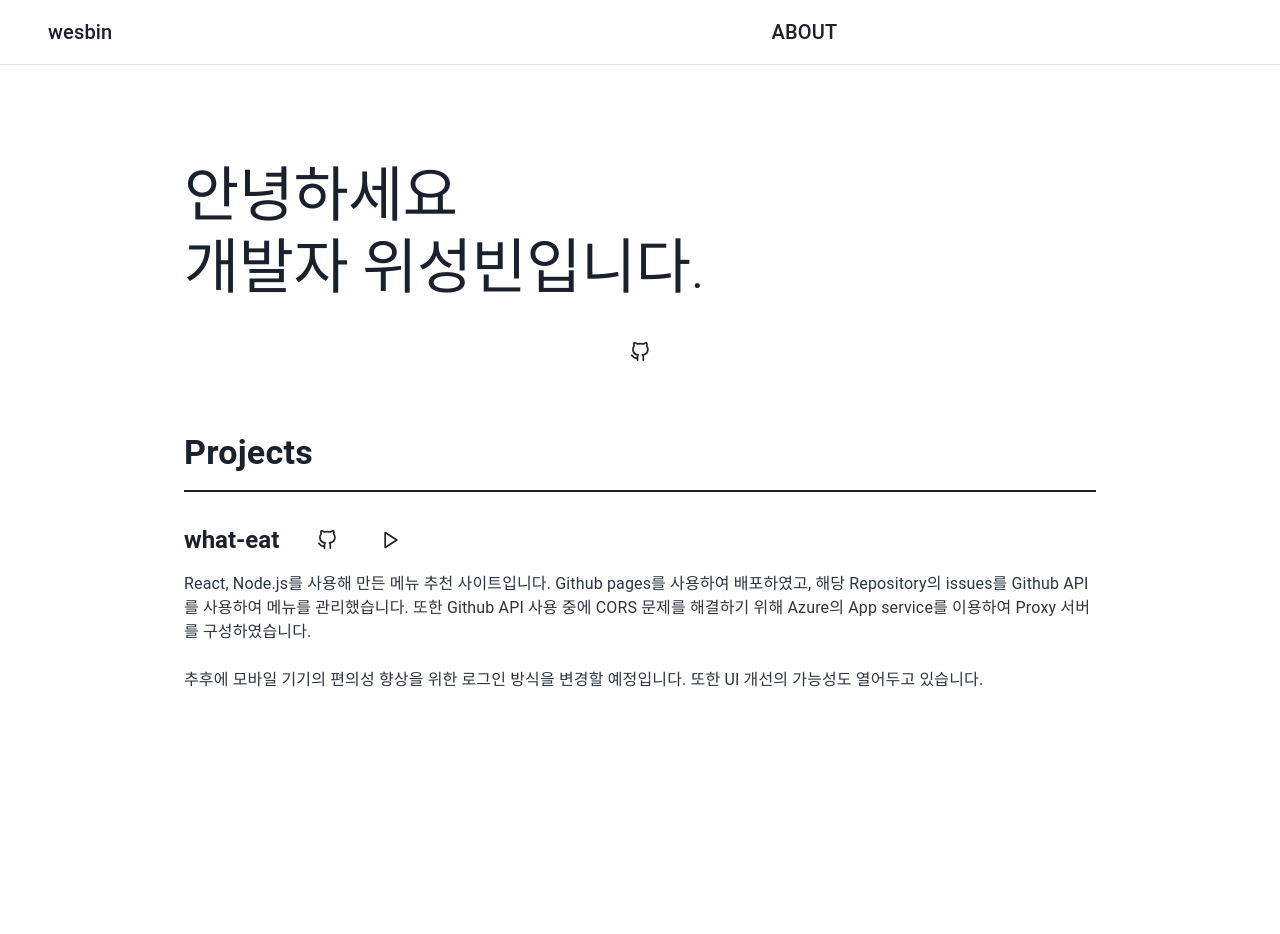
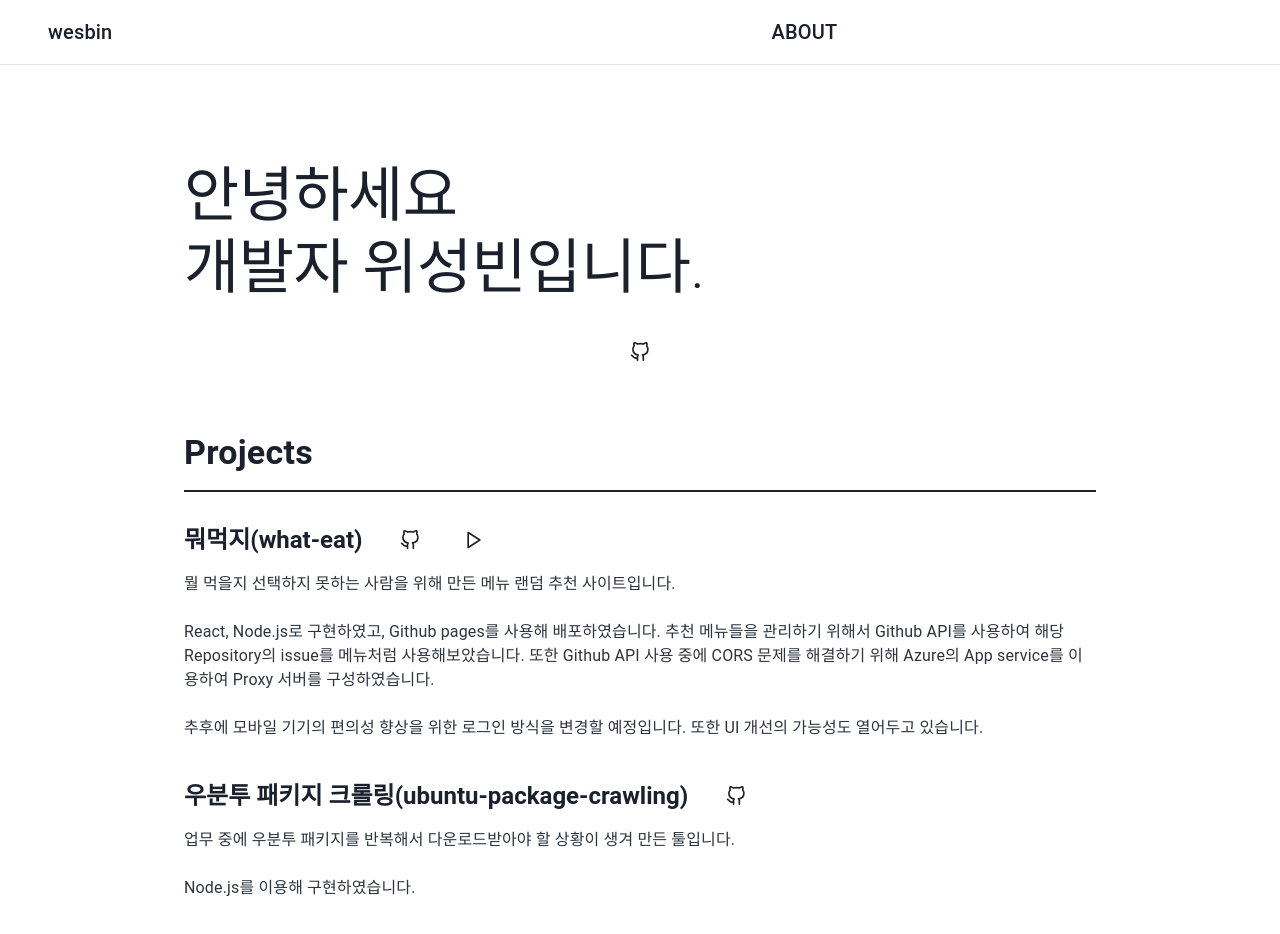
Before and after one commit to wesbin/wesbin.github.io, a Gatsby site: page /about in a window 1280 px wide. Before the commit the page ends 800 px from the top, so only its background shows below. Built offline with nearby package versions, Linux system fonts and the light colour scheme; Gatsby itself is replaced by a stand-in of ours.

Commit message:
ABOUT 페이지 우분투 크롤링 프로젝트 추가 및 뭐먹지 멘트 수정

```diff
--- a/src/templates/blog-about.js
+++ b/src/templates/blog-about.js
@@ -27,10 +27,11 @@
   divider: {
     background: 'rgba(0, 0, 0, 0.87)',
     height: 2,
-    marginTop: theme.spacing(2)
+    marginTop: theme.spacing(2),
+    marginBottom: theme.spacing(2)
   },
   projects: {
-    marginTop: theme.spacing(2)
+    marginBottom: theme.spacing(3)
   },
   projectTitle: {
     fontWeight: 'bold',
@@ -89,6 +90,7 @@
                 </Grid>
                 {/* Top #e */}
                 {/* Body #s */}
+                {/* Projects #s */}
                 <Grid container
                       className={classes.body}
                       direction={`column`}>
@@ -97,20 +99,21 @@
                     Projects
                   </Typography>
                   <Divider className={classes.divider}/>
+                  {/* Project 1 #s */}
                   <Grid container
                         className={classes.subBody}>
                     <Grid container
                           className={classes.projects}>
                       <Typography className={classes.projectTitle}
                                   variant={'h5'}>
-                        what-eat
+                        뭐먹지(what-eat)
                       </Typography>
-                      <Button href="https://github.com/wesbin/what-eat">
+                      <Button href="https://github.com/wesbin/what-eat" target="_blank" rel="noopener noreferrer">
                         <svg xmlns="http://www.w3.org/2000/svg" width="20" height="20" viewBox="0 0 24 24" fill="none" stroke="currentColor" strokeWidth="2" strokeLinecap="round" strokeLinejoin="round" className="" title="github">
                           <path d="M9 19c-5 1.5-5-2.5-7-3m14 6v-3.87a3.37 3.37 0 0 0-.94-2.61c3.14-.35 6.44-1.54 6.44-7A5.44 5.44 0 0 0 20 4.77 5.07 5.07 0 0 0 19.91 1S18.73.65 16 2.48a13.38 13.38 0 0 0-7 0C6.27.65 5.09 1 5.09 1A5.07 5.07 0 0 0 5 4.77a5.44 5.44 0 0 0-1.5 3.78c0 5.42 3.3 6.61 6.44 7A3.37 3.37 0 0 0 9 18.13V22"></path>
                         </svg>
                       </Button>
-                      <Button href="https://wesbin.github.io/what-eat/">
+                      <Button href="https://wesbin.github.io/what-eat/" target="_blank" rel="noopener noreferrer">
                         <svg xmlns="http://www.w3.org/2000/svg" width="20" height="20" viewBox="0 0 24 24" fill="none" stroke="currentColor" strokeWidth="2" strokeLinecap="round" strokeLinejoin="round" title="데모보기" className="">
                           <polygon points="5 3 19 12 5 21 5 3"></polygon>
                         </svg>
@@ -118,8 +121,11 @@
                       <Grid item
                             className={classes.projectsBody}>
                         <Typography>
-                          React, Node.js를 사용해 만든 메뉴 추천 사이트입니다.
-                          Github pages를 사용하여 배포하였고, 해당 Repository의 issues를 Github API를 사용하여 메뉴를 관리했습니다.
+                          뭘 먹을지 선택하지 못하는 사람을 위해 만든 메뉴 랜덤 추천 사이트입니다.
+                          <br/>
+                          <br/>
+                          React, Node.js로 구현하였고, Github pages를 사용해 배포하였습니다.
+                          추천 메뉴들을 관리하기 위해서 Github API를 사용하여 해당 Repository의 issue를 메뉴처럼 사용해보았습니다.
                           또한 Github API 사용 중에 CORS 문제를 해결하기 위해 Azure의 App service를 이용하여 Proxy 서버를 구성하였습니다.
                           <br/>
                           <br/>
@@ -128,7 +134,35 @@
                       </Grid>
                     </Grid>
                   </Grid>
+                  {/* Project 1 #e */}
+                  {/* Project 2 #s */}
+                  <Grid container
+                        className={classes.subBody}>
+                    <Grid container
+                          className={classes.projects}>
+                      <Typography className={classes.projectTitle}
+                                  variant={'h5'}>
+                        우분투 패키지 크롤링(ubuntu-package-crawling)
+                      </Typography>
+                      <Button href="https://github.com/wesbin/ubuntu-package-crawling" target="_blank" rel="noopener noreferrer">
+                        <svg xmlns="http://www.w3.org/2000/svg" width="20" height="20" viewBox="0 0 24 24" fill="none" stroke="currentColor" strokeWidth="2" strokeLinecap="round" strokeLinejoin="round" className="" title="github">
+                          <path d="M9 19c-5 1.5-5-2.5-7-3m14 6v-3.87a3.37 3.37 0 0 0-.94-2.61c3.14-.35 6.44-1.54 6.44-7A5.44 5.44 0 0 0 20 4.77 5.07 5.07 0 0 0 19.91 1S18.73.65 16 2.48a13.38 13.38 0 0 0-7 0C6.27.65 5.09 1 5.09 1A5.07 5.07 0 0 0 5 4.77a5.44 5.44 0 0 0-1.5 3.78c0 5.42 3.3 6.61 6.44 7A3.37 3.37 0 0 0 9 18.13V22"></path>
+                        </svg>
+                      </Button>
+                      <Grid item
+                            className={classes.projectsBody}>
+                        <Typography>
+                          업무 중에 우분투 패키지를 반복해서 다운로드받아야 할 상황이 생겨 만든 툴입니다.
+                          <br/>
+                          <br/>
+                          Node.js를 이용해 구현하였습니다.
+                        </Typography>
+                      </Grid>
+                    </Grid>
+                  </Grid>
+                  {/* Project 2 #e */}
                 </Grid>
+                {/* Projects #e */}
                 {/* Body #e */}
               </Grid>
             </Grid>
```
